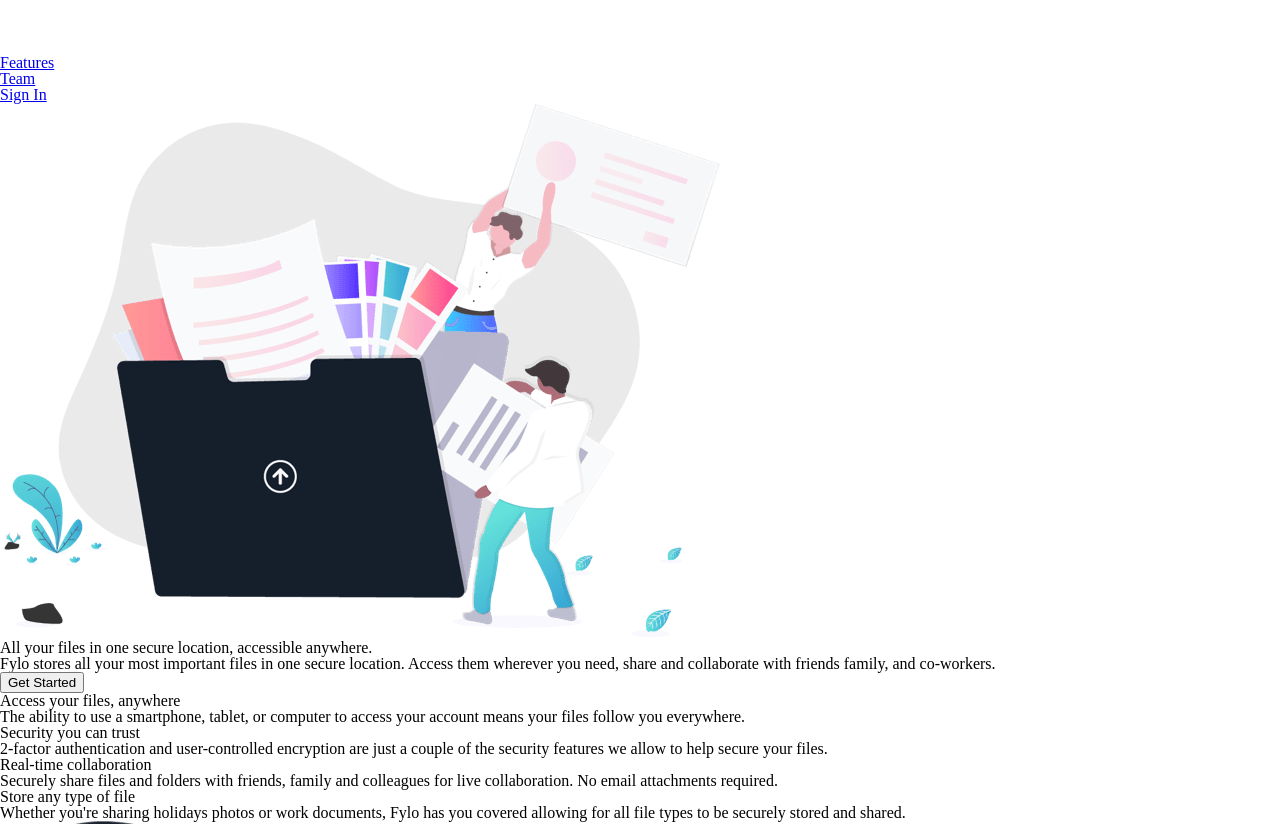
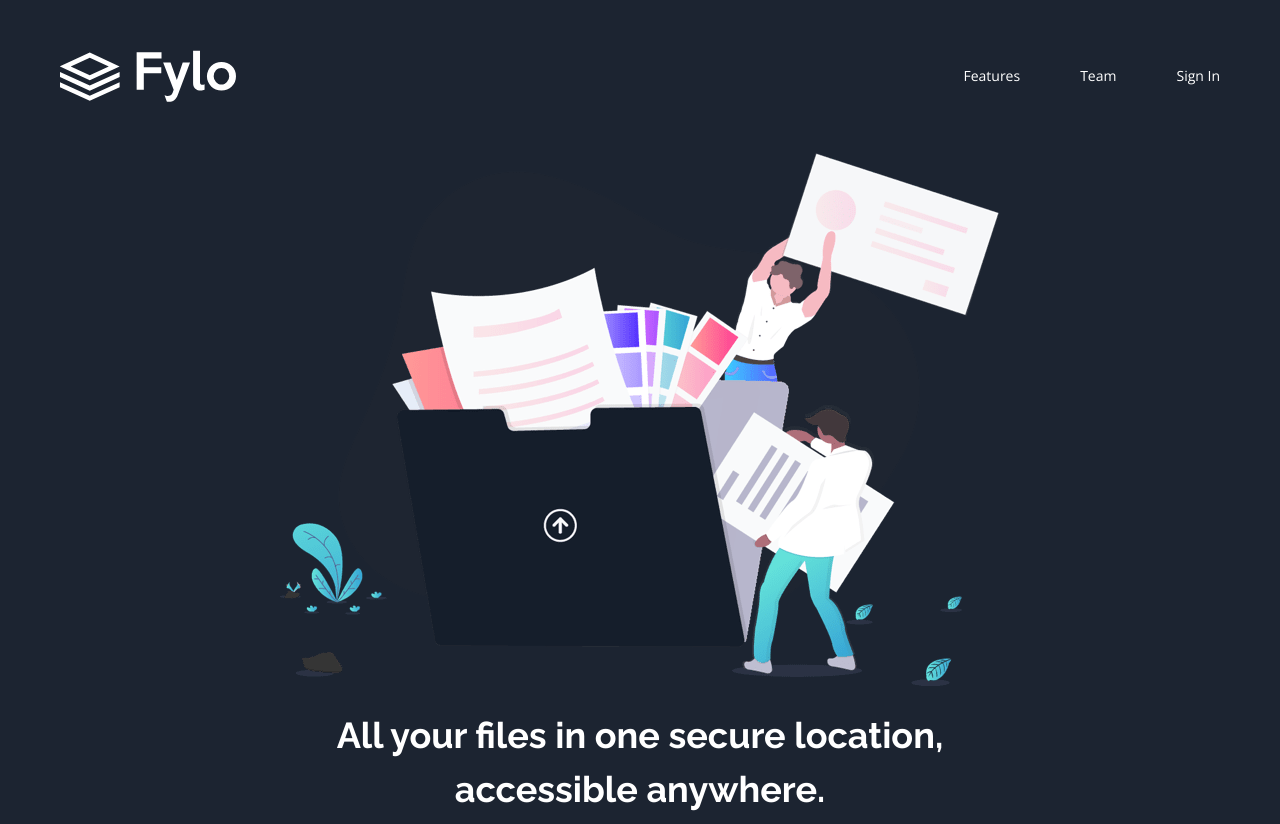
Before and after one commit to NiteArie/fm-fylo-dark-theme-landing-page, a plain HTML site: page index.html in a window 1280 px wide. Shown: the top 824 px of the page. Drawn offline with nearby package versions, Linux system fonts and the light colour scheme.

Commit message:
[Fea] Desktop Header section

```diff
--- a/index.html
+++ b/index.html
@@ -44,7 +44,7 @@
 
     <section class="header__hero">
       <div class="header__intro">
-        <img class="header__illustration" src="images/illustration-intro.png" alt="">
+        <img class="header__illustration" src="images/illustration-intro.png" alt="" width="720" height="534" >
       </div>
       <div class="header__info">
         <h1 class="header__title">
@@ -149,7 +149,7 @@
   become a well-oiled collaboration machine.
         </p>
         <div class="productivity__profile">
-          <img class="productivity__picture" src="images/profile-2.jpg" alt="">
+          <img class="productivity__picture" src="images/profile-2.jpg" alt="" width="128" height="128" >
           <div class="productivity__author">
             <p class="productivity__name">
               Bruce McKenzie
--- a/styles/style.css
+++ b/styles/style.css
@@ -5,5 +5,62 @@
 }
 
 body {
+    font-size: 14px;
+    font-family: "Open Sans", sans-serif;
+    color: hsl(0, 0%, 100%);
+    background-color: hsl(217, 28%, 15%);
+}
+
+.header {
 
 }
+
+.header__nav {
+    padding: 50px 60px;
+    display: flex;
+    justify-content: space-between;
+    align-items: center;
+}
+
+.header__list {
+    display: flex;
+}
+
+.header__item {
+    margin-left: 60px;
+}
+
+.header__link {
+    color: hsl(0, 0%, 100%);
+    text-decoration: none;
+}
+
+.header__hero {
+    text-align: center;
+}
+
+.header__title {
+    margin: 20px auto;
+    max-width: 650px;
+    font-size: 36px;
+    font-family: "Raleway", sans-serif;
+    font-weight: bold;
+    line-height: 1.5;
+}
+
+.header__desc {
+    margin: 20px auto;
+    max-width: 450px;
+    line-height: 1.5;
+
+}
+
+.header__cta {
+    padding: 12px 60px;
+    color: hsl(0, 0%, 100%);
+    font-family: "Raleway", sans-serif;
+    font-weight: bold;
+    background-image: linear-gradient(to right, hsl(176, 68%, 64%), hsl(198, 60%, 50%));
+    border: 0;
+    border-radius: 20px;
+}
```
